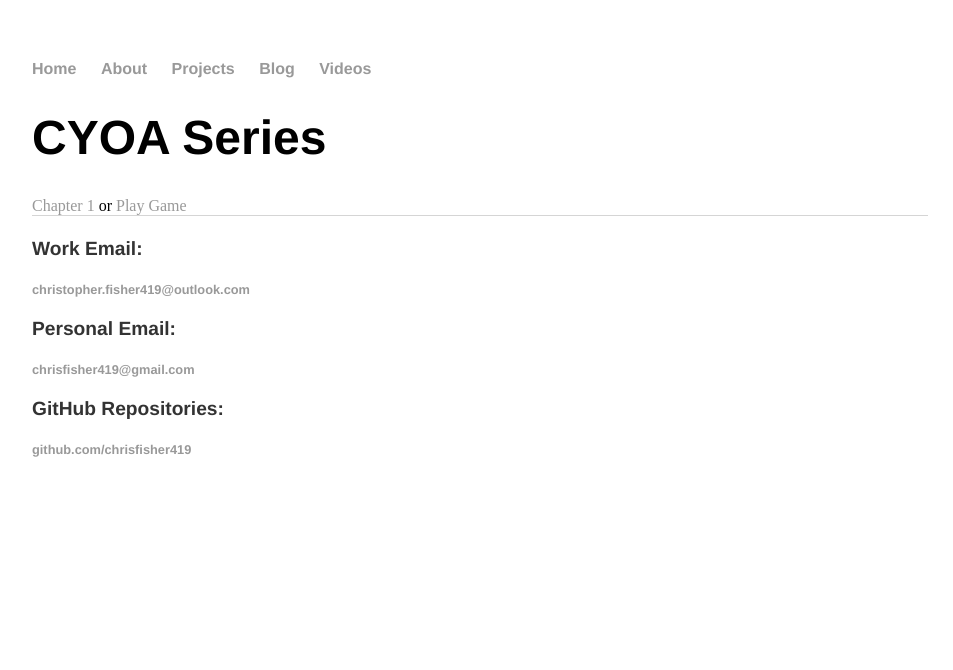
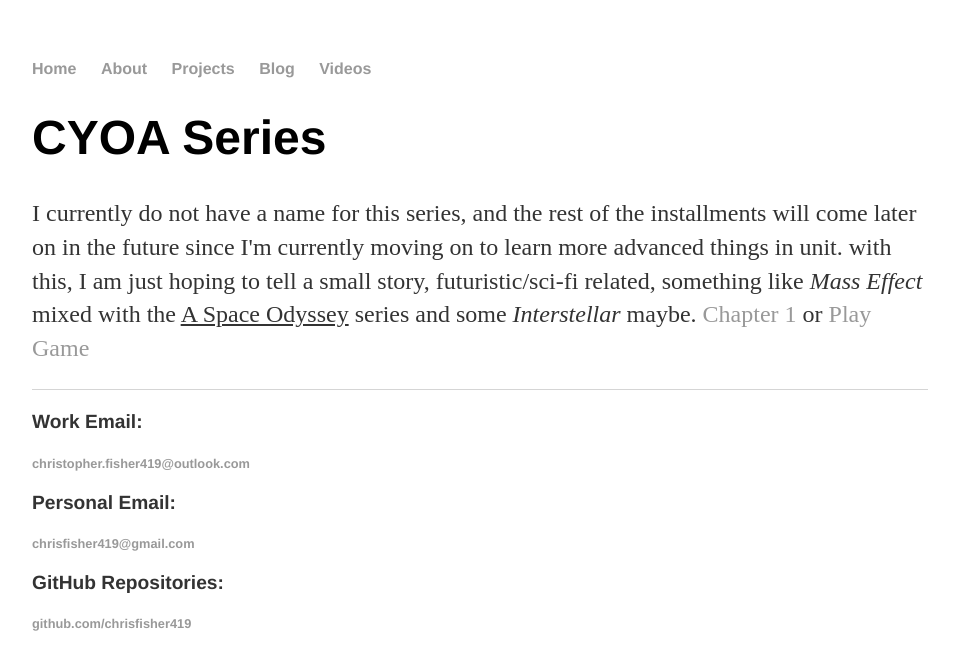
Before and after one commit to chrisfisher419/chrisfisher419.github.io, a Jekyll site: the page built from CYOA/index.html, in a window 1280 px wide. Shown: the top 670 px of the page, without its empty margins (160-1113 px from the left). Built offline with Jekyll 4.4.1, drawn with Linux system fonts in a browser that asks for light colours.

Commit message:
Update index.html

```diff
--- a/CYOA/index.html
+++ b/CYOA/index.html
@@ -4,6 +4,8 @@ title: Choose Your Own Adventure Series
 ---
 <div class="blurb">
   <h1> CYOA Series </h1>
+  <p> I currently do not have a name for this series, and the rest of the installments will come later on in the future since I'm currently moving on to learn more advanced things in unit.
+    with this, I am just hoping to tell a small story, futuristic/sci-fi related, something like <i>Mass Effect</i> mixed with the <u>A Space Odyssey</u> series and some <i> Interstellar </i> maybe.
 <a href= "https://github.com/chrisfisher419/CYOAChapter1.git">Chapter 1</a> or <a href ="http://www.sharemygame.com/share/8c9e74f4-1f52-4ae1-9427-192fdcf9cc11"> Play Game </a>
   </br >
 </div><!-- /.blurb -->
```
